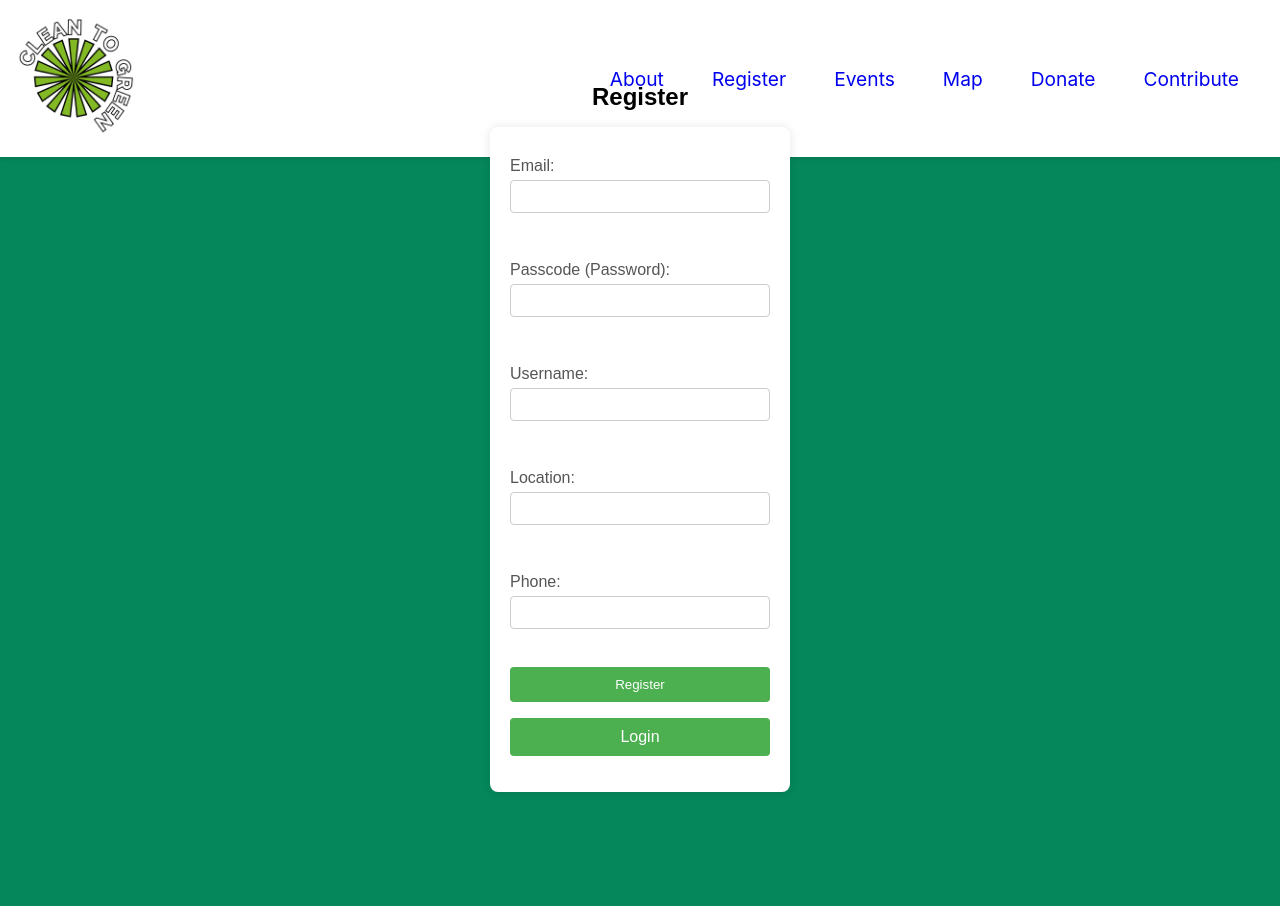
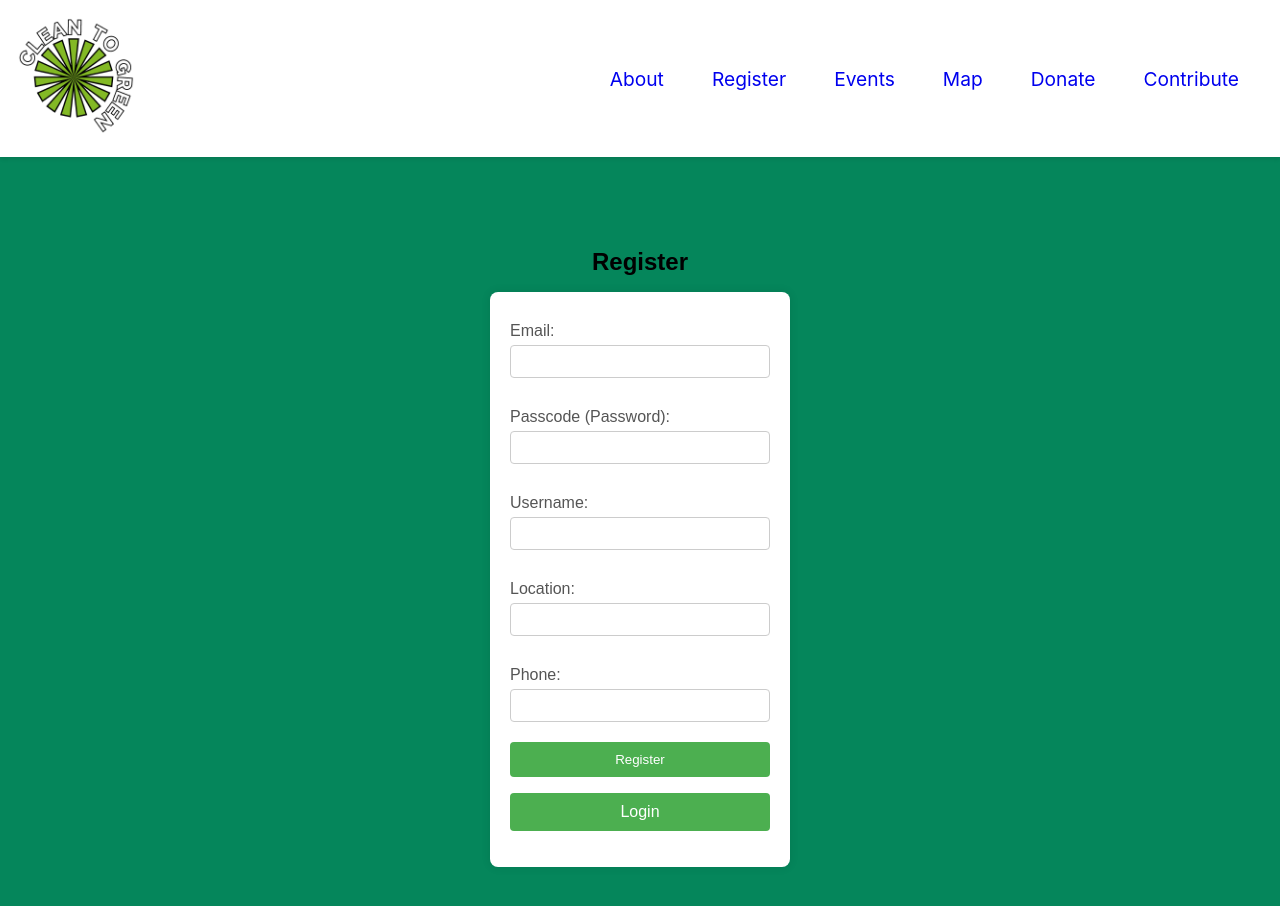
Before and after one commit to FindlayMB/ThemProfessionalHaters, a React (Create React App) app in the folder clean_to_green/: page /register in a window 1280 px wide. Shown: the top 906 px of the page. Built offline with nearby package versions, Linux system fonts and the light colour scheme.

Commit message:
hot fix to register css and login API check

```diff
--- a/clean_to_green/src/components/login/login.jsx
+++ b/clean_to_green/src/components/login/login.jsx
@@ -14,8 +14,6 @@ const Login = () => {
     setPasscode(e.target.value);
   };
 
-
-
   const handleLogin = async (e) => {
     e.preventDefault();
 
@@ -26,7 +24,7 @@ const Login = () => {
       const response = await fetch(apiUrl, {
         method: "POST",
         headers: {
-            "Access-Control-Allow-Origin": '*',
+          "Access-Control-Allow-Origin": "*",
           "Content-Type": "application/json",
         },
         body: JSON.stringify({
@@ -37,12 +35,18 @@ const Login = () => {
       });
 
       if (response.ok) {
-        console.log("Login successful!");
+        const responseBody = await response.json();
+        if (responseBody === 0) {
+          console.error("Login failed: Invalid credentials");
+        } else {
+          const username = responseBody.username; // Change 'username' to the actual property name returned by the API
+          console.log("Login successful! Welcome, " + username + "!");
+        }
       } else {
         console.error("Login failed:", response.statusText);
       }
     } catch (error) {
-      console.error("Error during registration:", error.message);
+      console.error("Error during login:", error.message);
     }
   };
 
@@ -76,7 +80,9 @@ const Login = () => {
           <br />
 
           {/* <Link className="linkbutton"to="/login">Login</Link> */}
-          <button type="submit" className="linkbutton">Login</button>
+          <button type="submit" className="linkbutton">
+            Login
+          </button>
         </form>
       </div>
     </div>
--- a/clean_to_green/src/components/register/register.css
+++ b/clean_to_green/src/components/register/register.css
@@ -4,12 +4,13 @@
     /* font-family: 'Arial', sans-serif; */
     /* background-color: #f4f4f4; */
     margin: 0;
-    padding-bottom: 30vh;
+    /* padding-bottom: 30vh; */
+    padding-top: 30vh;
     display: flex;
     flex-direction: column;
     justify-content: center;
     align-items: center;
-    height: 100vh;
+    height: 80vh;
   }
 
   .register-fields-container {
@@ -18,6 +19,7 @@
     box-shadow: 0 0 10px rgba(0, 0, 0, 0.1);
     padding: 20px;
     width: 300px;
+    /* height: 20vh; */
   }
 
   .title {
@@ -30,15 +32,15 @@
   }
 
   .register_body label {
-    margin: 10px 0;
+    /* margin: 10px 0; */
     color: #555555;
   }
 
   .register_body input {
     width: 100%;
-    padding: 8px;
+    /* padding: 8px; */
     margin-top: 5px;
-    margin-bottom: 10px;
+    /* margin-bottom: 10px; */
     border: 1px solid #ccc;
     border-radius: 4px;
     box-sizing: border-box;
```
Also changed, not shown: clean_to_green/src/components/register/register.jsx (+5 -5 lines).
